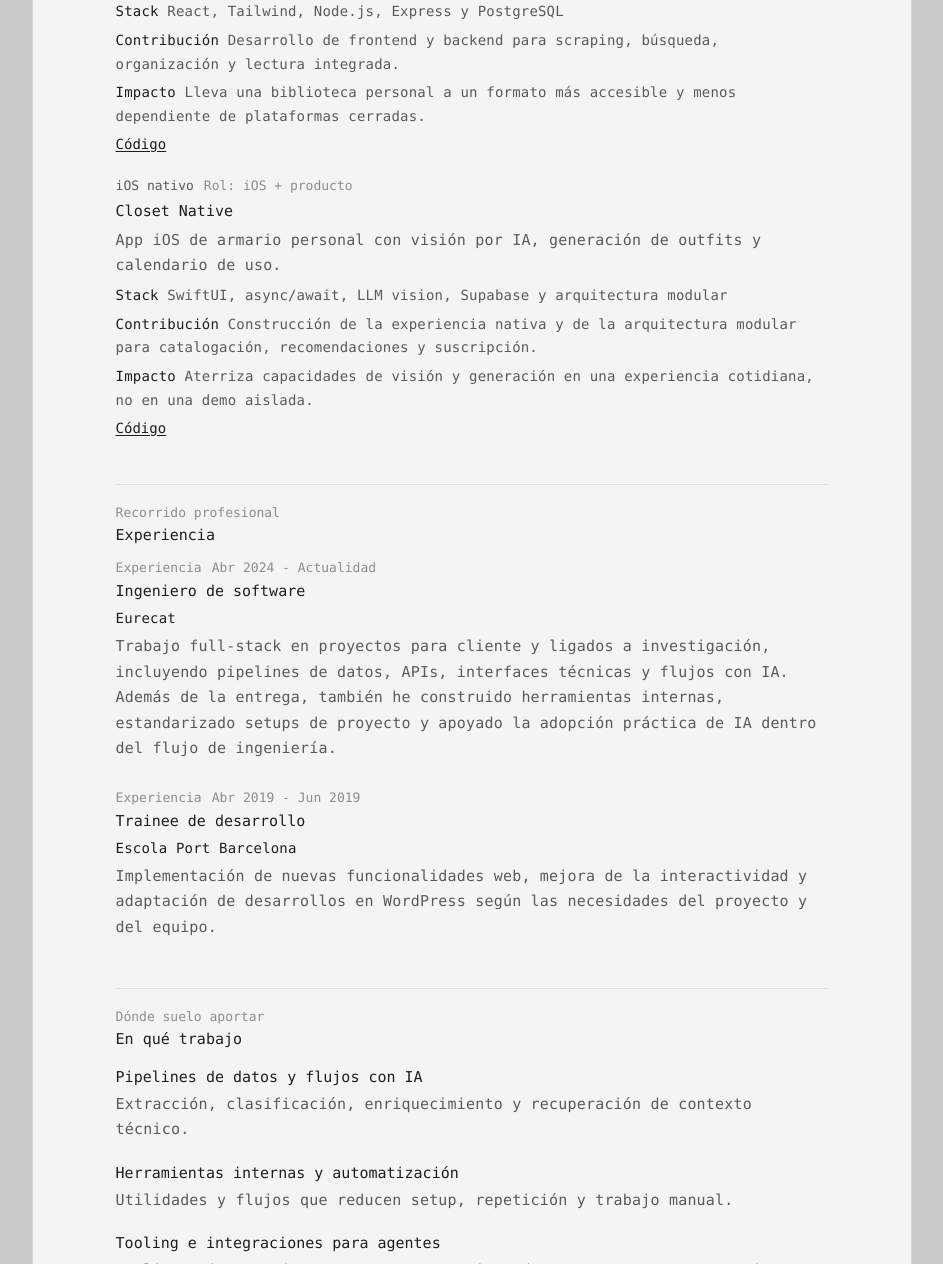
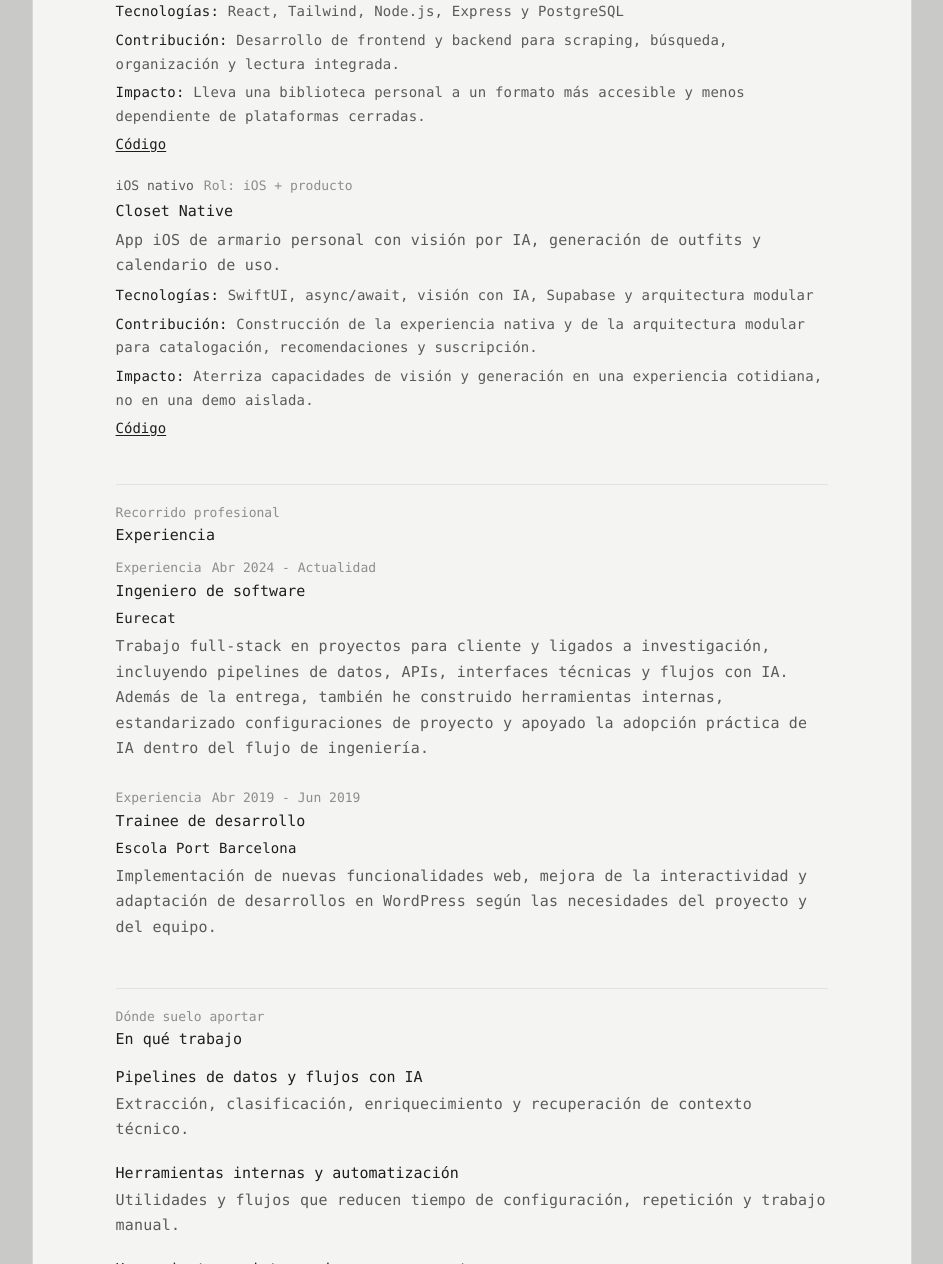
Before and after one commit to zvizzct/portfolio, an Astro site in the folder portfolio/: page /es in a window 1280 px wide. Shown: the part 1536-2800 px from the top of the page, without its empty margins (168-1111 px from the left). Built offline with nearby package versions, Linux system fonts and the light colour scheme; Astro itself is replaced by a stand-in of ours.

Commit message:
Polish portfolio copy consistency

```diff
--- a/portfolio/src/components/Projects.astro
+++ b/portfolio/src/components/Projects.astro
@@ -25,17 +25,17 @@ const { projects, labels } = Astro.props
         <p class="project-summary">{project.summary}</p>
 
         <p class="project-detail">
-          <span>{labels.stack}</span>
+          <span>{labels.stack}:</span>
           {project.stack}
         </p>
 
         <p class="project-detail">
-          <span>{labels.contribution}</span>
+          <span>{labels.contribution}:</span>
           {project.contribution}
         </p>
 
         <p class="project-detail">
-          <span>{labels.impact}</span>
+          <span>{labels.impact}:</span>
           {project.impact}
         </p>
 
--- a/portfolio/src/data/portfolioContent.ts
+++ b/portfolio/src/data/portfolioContent.ts
@@ -277,7 +277,7 @@ export const portfolioContent: Record<Locale, PortfolioContent> = {
       paragraphs: [
         'My starting point is full-stack development. I work across frontend, backend, APIs, data flows, and product work, especially when software needs to solve a real client or research problem.',
         'Alongside delivery, I usually improve the way engineering work gets done: internal tools, documentation, automation, and shared conventions that save time and reduce friction.',
-        'I’m interested in applied AI in the same practical way. I care less about novelty than about where it helps, where it needs limits, and how it can become part of everyday engineering work.'
+        "I'm interested in applied AI in the same practical way. I care less about novelty than about where it helps, where it needs limits, and how it can become part of everyday engineering work."
       ]
     },
     contact: {
@@ -348,7 +348,7 @@ export const portfolioContent: Record<Locale, PortfolioContent> = {
     },
     projectLabels: {
       role: 'Rol',
-      stack: 'Stack',
+      stack: 'Tecnologías',
       contribution: 'Contribución',
       impact: 'Impacto'
     },
@@ -359,11 +359,11 @@ export const portfolioContent: Record<Locale, PortfolioContent> = {
       },
       {
         title: 'Herramientas internas y automatización',
-        detail: 'Utilidades y flujos que reducen setup, repetición y trabajo manual.'
+        detail: 'Utilidades y flujos que reducen tiempo de configuración, repetición y trabajo manual.'
       },
       {
-        title: 'Tooling e integraciones para agentes',
-        detail: 'Tooling e integraciones para que un equipo adopte agentes con convenciones más claras y menos fricción.'
+        title: 'Herramientas e integraciones para agentes',
+        detail: 'Herramientas e integraciones para que un equipo adopte agentes con convenciones más claras y menos fricción.'
       },
       {
         title: 'Backend y arquitectura de sistemas',
@@ -381,7 +381,7 @@ export const portfolioContent: Record<Locale, PortfolioContent> = {
         organization: 'Eurecat',
         period: 'Abr 2024 - Actualidad',
         description:
-          'Trabajo full-stack en proyectos para cliente y ligados a investigación, incluyendo pipelines de datos, APIs, interfaces técnicas y flujos con IA. Además de la entrega, también he construido herramientas internas, estandarizado setups de proyecto y apoyado la adopción práctica de IA dentro del flujo de ingeniería.'
+          'Trabajo full-stack en proyectos para cliente y ligados a investigación, incluyendo pipelines de datos, APIs, interfaces técnicas y flujos con IA. Además de la entrega, también he construido herramientas internas, estandarizado configuraciones de proyecto y apoyado la adopción práctica de IA dentro del flujo de ingeniería.'
       },
       {
         kind: 'Experiencia',
@@ -398,12 +398,12 @@ export const portfolioContent: Record<Locale, PortfolioContent> = {
         title: 'Agent Runtime',
         summary:
           'Entorno compartido para que distintos equipos trabajen con agentes sin montar su stack desde cero.',
-        role: 'Arquitectura de tooling',
+        role: 'Arquitectura de herramientas',
         stack: 'MCP, Python, shell scripts y wrappers multiagente',
         contribution:
           'Diseño de la capa de tooling y del modelo de empaquetado de MCPs y skills para adaptarlos a cada departamento.',
         impact:
-          'Reduce setup manual y convierte convenciones internas en herramientas reutilizables.'
+          'Reduce trabajo manual de configuración y convierte convenciones internas en herramientas reutilizables.'
       },
       {
         label: 'Pipeline interna + LLM',
@@ -425,7 +425,7 @@ export const portfolioContent: Record<Locale, PortfolioContent> = {
         role: 'Arquitectura + full-stack',
         stack: 'FastAPI, Next.js, Postgres, pgvector, Ollama y MCP',
         contribution:
-          'Definición de arquitectura y construcción de la capa de memoria, búsqueda semántica y tooling MCP alrededor del flujo de trabajo.',
+          'Definición de la arquitectura y construcción de la capa de memoria, la búsqueda semántica y las herramientas MCP alrededor del flujo de trabajo.',
         impact:
           'Reduce la carga de contexto entre sesiones y hace más reutilizable el conocimiento de proyecto.',
         links: [{ label: 'Código', href: 'https://github.com/zvizzct/organizacion' }]
@@ -449,7 +449,7 @@ export const portfolioContent: Record<Locale, PortfolioContent> = {
         summary:
           'App iOS de armario personal con visión por IA, generación de outfits y calendario de uso.',
         role: 'iOS + producto',
-        stack: 'SwiftUI, async/await, LLM vision, Supabase y arquitectura modular',
+        stack: 'SwiftUI, async/await, visión con IA, Supabase y arquitectura modular',
         contribution:
           'Construcción de la experiencia nativa y de la arquitectura modular para catalogación, recomendaciones y suscripción.',
         impact:
```
